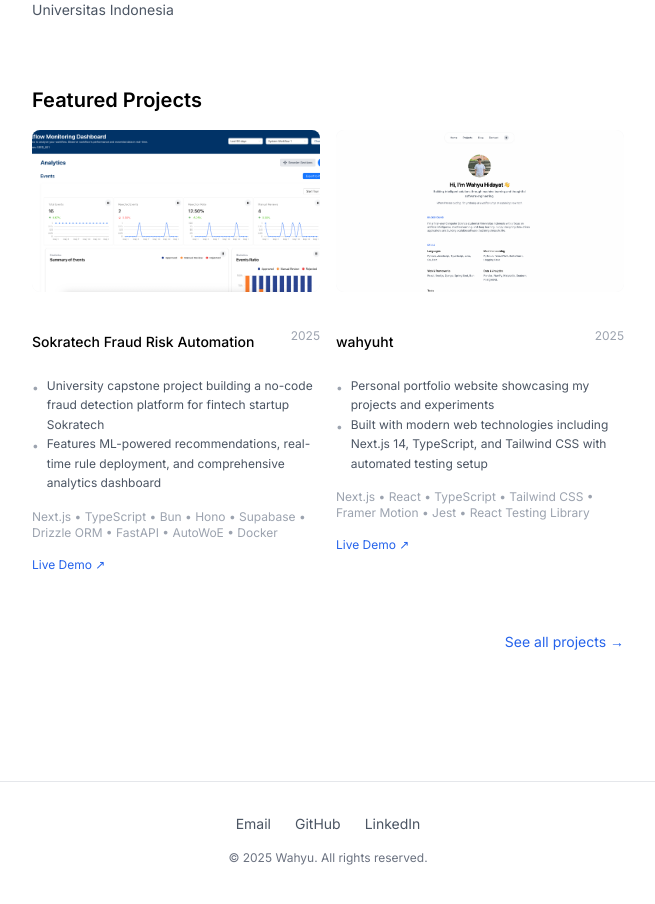
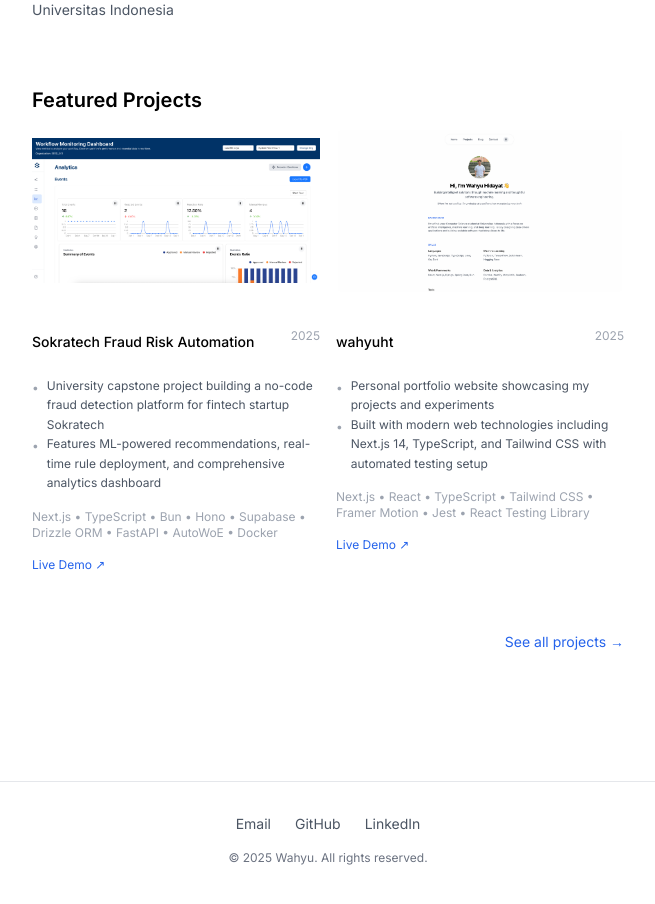
Before and after one commit to wahyuhiddayat/wahyuht, a Next.js app: page / in a window 1280 px wide. Shown: the part 1560-2464 px from the top of the page, without its empty margins (312-967 px from the left). Built offline with nearby package versions, Linux system fonts and the light colour scheme.

Commit message:
style: use object-contain for thumbnails to prevent image cropping

```diff
--- a/src/components/ProjectCard.tsx
+++ b/src/components/ProjectCard.tsx
@@ -24,12 +24,12 @@ export default function ProjectCard({
   return (
     <div className="group space-y-4 pb-8">
       {imageUrl && (
-        <div className="relative w-full aspect-video rounded-lg overflow-hidden bg-gray-100 dark:bg-gray-800">
+        <div className="relative w-full aspect-video rounded-lg overflow-hidden">
           <Image
             src={imageUrl}
             alt={title}
             fill
-            className="object-cover group-hover:scale-105 transition-transform duration-300"
+            className="object-contain group-hover:scale-105 transition-transform duration-300"
           />
         </div>
       )}
```
